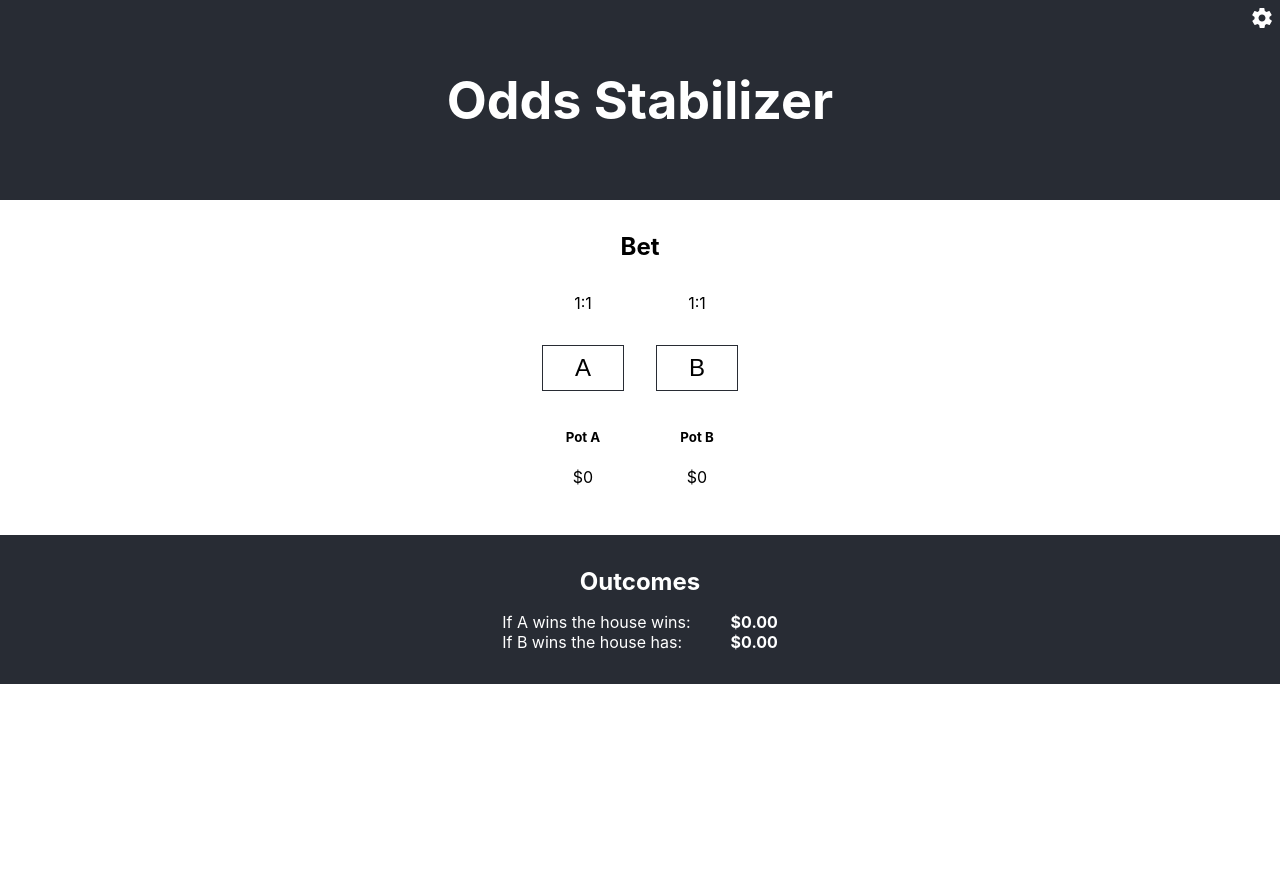
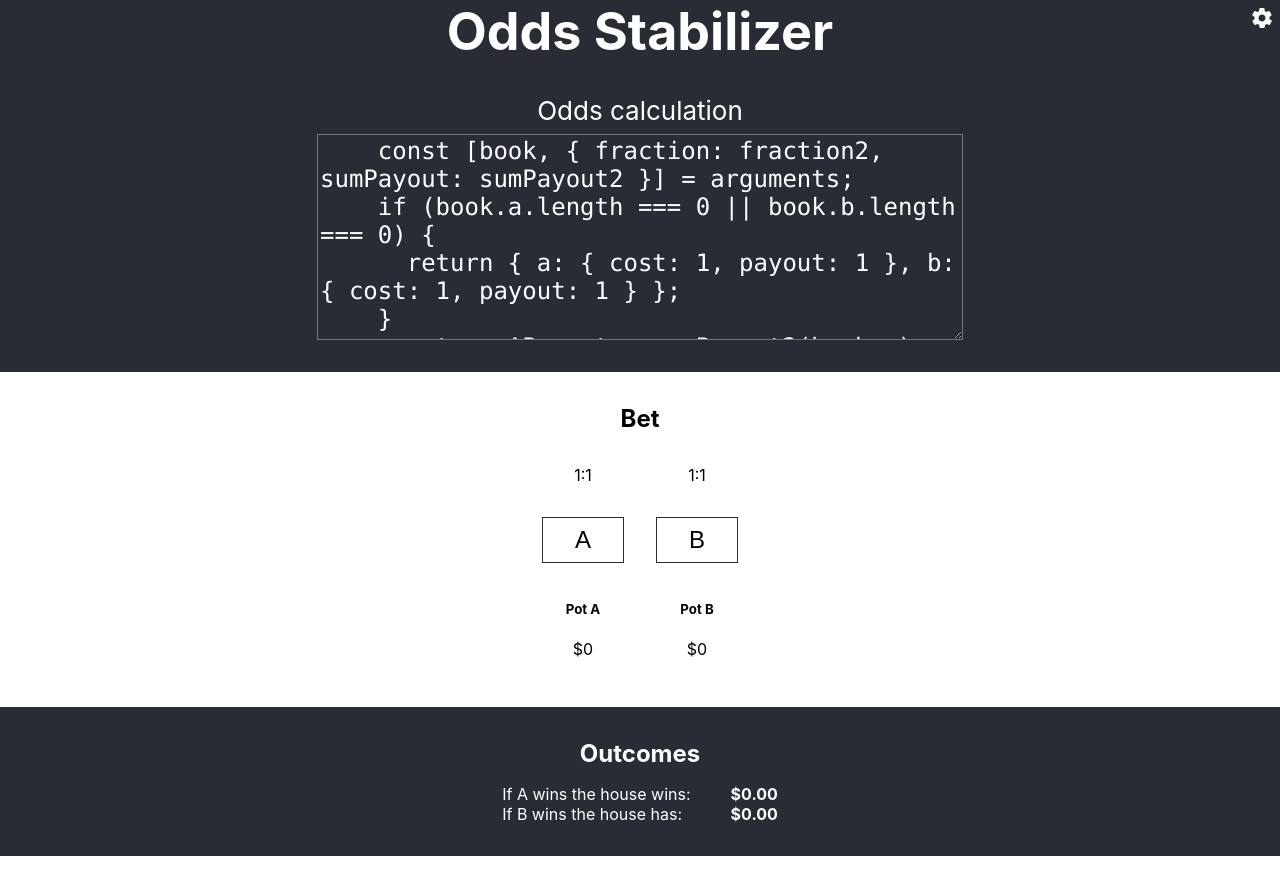
Before and after one commit to royvandewater/odds-stabilizer, a React (Create React App) app: page /#/ in a window 1280 px wide. Both pictures are taken after a click on the button 1262 px from the left and 19 px from the top of the page. Shown: the top 894 px of the page. Before the commit the page ends 800 px from the top, so only its background shows below. Built offline with nearby package versions, Linux system fonts and the light colour scheme.

Commit message:
Allow custom odds caluclating functions

```diff
--- a/package.json
+++ b/package.json
@@ -8,6 +8,7 @@
     "@testing-library/jest-dom": "5.1.1",
     "@testing-library/react": "10.0.1",
     "@testing-library/user-event": "10.0.0",
+    "debounce": "^1.2.0",
     "fraction-calculator": "1.0.11",
     "react": "16.13.0",
     "react-dom": "16.13.0",
--- a/src/components/SettingsHeader.js
+++ b/src/components/SettingsHeader.js
@@ -1,6 +1,7 @@
 import React from 'react'
 import PropTypes from 'prop-types'
 import styled from '@emotion/styled'
+import { debounce } from 'debounce'
 
 import Header from 'components/Header'
 import SettingsIcon from 'images/SettingsIcon'
@@ -41,13 +42,33 @@ const Settings = styled.div(({ open }) => `
   }
 `)
 
+const Error = styled.p`
+  color: red;
+`
+
+const formatFunction = (fn) => {
+  const lines = fn.toString().split('\n')
+  return lines.splice(1, lines.length - 2).join('\n')
+}
+
 const SettingsHeader = ({ settings, setSettings }) => {
-  const [open, setOpen] = React.useState(true)
+  const [open, setOpen] = React.useState(false)
+  const [calcFnStr, setCalcFnStr] = React.useState(formatFunction(settings.calculateOdds))
+  const [error, setError] = React.useState(null)
 
-  const setCalculateOdds = event => {
-    const calculateOdds = new Function(event.currentTarget.value)
-    setSettings({ ...settings, calculateOdds })
-  }
+  const setCalculateOdds = debounce(value => {
+    try {
+      const calculateOdds = new Function(value)
+      setError(null)
+      setSettings({ ...settings, calculateOdds })
+    } catch (e) {
+      setError(e)
+    }
+  }, 1000)
+
+  React.useEffect(() => {
+    setCalculateOdds(calcFnStr)
+  }, [calcFnStr])
 
   return (<Header>
     <SettingsButton onClick={() => setOpen(!open)}>
@@ -56,7 +77,11 @@ const SettingsHeader = ({ settings, setSettings }) => {
     <H1>Odds Stabilizer</H1>
     <Settings open={open}>
       <label htmlFor="calculate-odds-fn">Odds calculation</label>
-      <textarea id="caluclate-odds-fn" value={settings.calculateOdds.toString()} onChange={setCalculateOdds} />
+      <textarea
+        id="caluclate-odds-fn"
+        value={calcFnStr}
+        onChange={event => setCalcFnStr(event.currentTarget.value) } />
+      {error && <Error>Syntax Error: {error.message}</Error>}
     </Settings>
   </Header>)
 }
--- a/src/pages/MainPage.js
+++ b/src/pages/MainPage.js
@@ -80,28 +80,37 @@ const BookGrid = styled.div`
 const defaultSettings = {
   calculateOdds: function() {
     const [book, { fraction, sumPayout }] = arguments
-    if (book.a.length === 0 || book.b.length === 0) return { a: { cost: 1, payout: 1 }, b: { cost: 1, payout: 1 } }
+
+    if (book.a.length === 0 || book.b.length === 0) {
+      return { a: { cost: 1, payout: 1 }, b: { cost: 1, payout: 1 } }
+    }
 
     const sumAPayout = sumPayout(book.a)
     const sumBPayout = sumPayout(book.b)
 
     const f = fraction(sumAPayout, sumBPayout)
 
-    return ({
+    return {
       a: { cost: f.fraction.numerator, payout: f.fraction.denominator },
       b: { cost: f.fraction.denominator, payout: f.fraction.numerator },
-    })
+    }
   },
 }
 
 const MainPage = () => {
   const [settings, setSettings] = React.useState(defaultSettings)
   const [book, setBook] = React.useState({ a: [], b: [] })
-  const [odds, setOdds] = React.useState(settings.calculateOdds(book, { fraction, sumPayout }))
+  const [odds, setOdds] = React.useState({ a: { cost: 1, payout: 1 }, b: { cost: 1, payout: 1 } })
+  const [error, setError] = React.useState(null)
 
   React.useEffect(() => {
-    setOdds(settings.calculateOdds(book, { fraction, sumPayout }))
-  }, [book])
+    try {
+      setOdds(settings.calculateOdds(book, { fraction, sumPayout }))
+      setError(null)
+    } catch (e) {
+      setError(e)
+    }
+  }, [book, settings.calculateOdds])
 
   const betOnA = () => setBook({ ...book, a: [...book.a, { amount: 1, odds: odds.a }] })
   const betOnB = () => setBook({ ...book, b: [...book.b, { amount: 1, odds: odds.b }] })
@@ -110,6 +119,7 @@ const MainPage = () => {
     <Layout>
       <SettingsHeader settings={settings} setSettings={setSettings} />
       <main>
+        {error && <Section><h2>Execution Error</h2><p>{error.message}</p></Section>}
         <Section>
           <H2>Bet</H2>
           <BetGrid>
```
Also changed, not shown: 1 other file (tests, documents, lock files or other folders).
